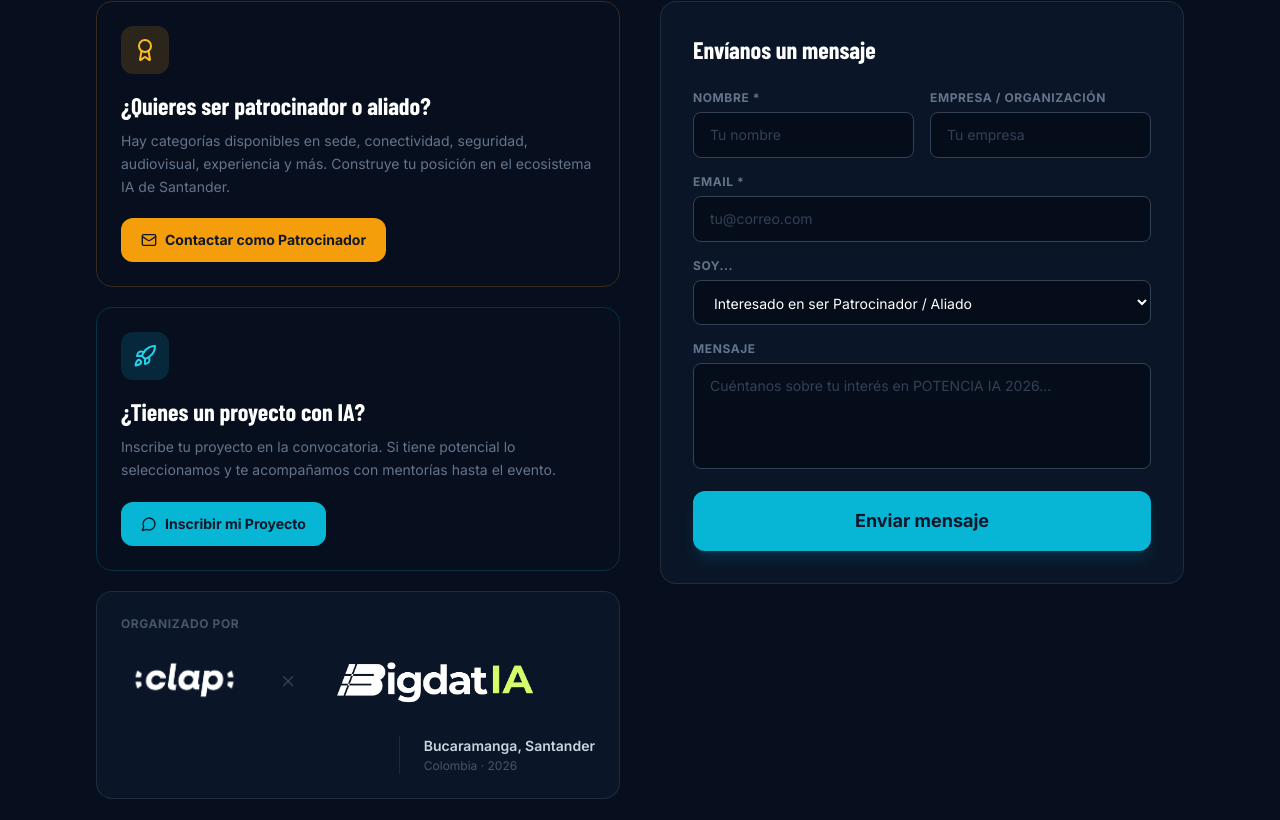
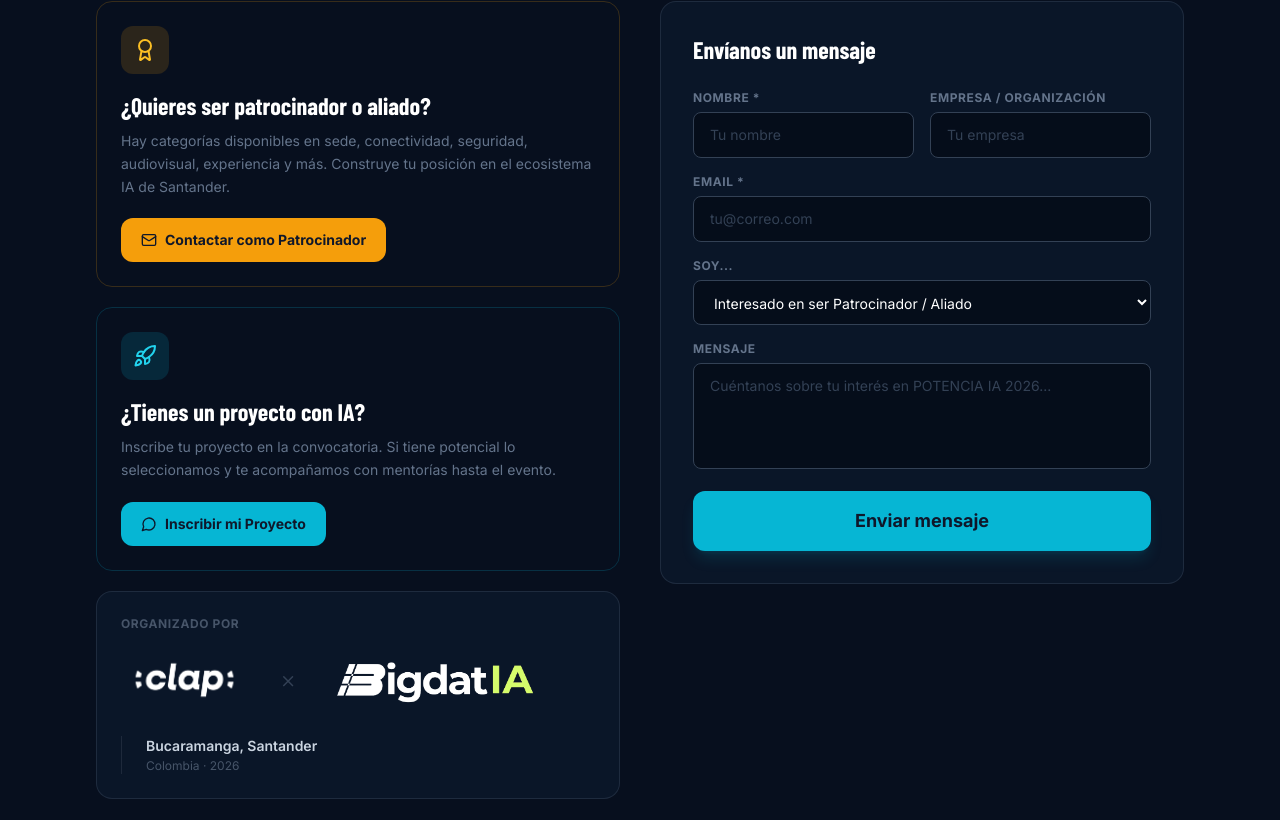
Before and after one commit to Alvarog0218/POTENCIA, a React (Vite) app: page / in a window 1280 px wide. Shown: the part 11180-12000 px from the top of the page. Built offline with nearby package versions, Linux system fonts and the light colour scheme; a web font is replaced by a local one.

Commit message:
style: align location text to left in organizers card

```diff
--- a/src/App.jsx
+++ b/src/App.jsx
@@ -1222,9 +1222,9 @@ function ContactoSection() {
                   <img src="/assets/images/logo-clap.png" alt="CLAP" className="h-10 md:h-12 w-auto" />
                   <div className="text-slate-700 text-2xl font-light">×</div>
                   <img src="/assets/images/logo-bigdatia.png" alt="BIGDATIA" className="h-10 md:h-12 w-auto" />
-                  <div className="ml-auto border-l border-slate-800 pl-6 hidden sm:block">
-                    <p className="text-slate-300 text-sm font-semibold">Bucaramanga, Santander</p>
-                    <p className="text-slate-600 text-xs mt-0.5">Colombia · 2026</p>
+                  <div className="w-full sm:w-auto border-t sm:border-t-0 sm:border-l border-slate-800 pt-6 sm:pt-0 sm:pl-6">
+                    <p className="text-slate-300 text-sm font-semibold text-left">Bucaramanga, Santander</p>
+                    <p className="text-slate-600 text-xs mt-0.5 text-left">Colombia · 2026</p>
                   </div>
                 </div>
               </div>
```
